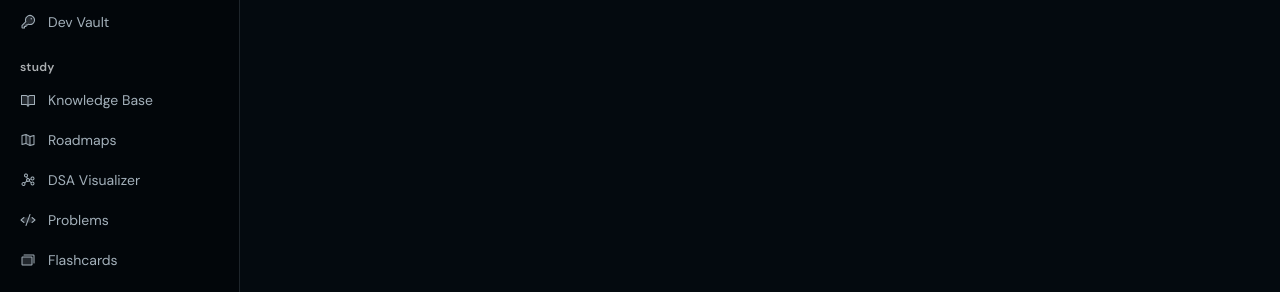
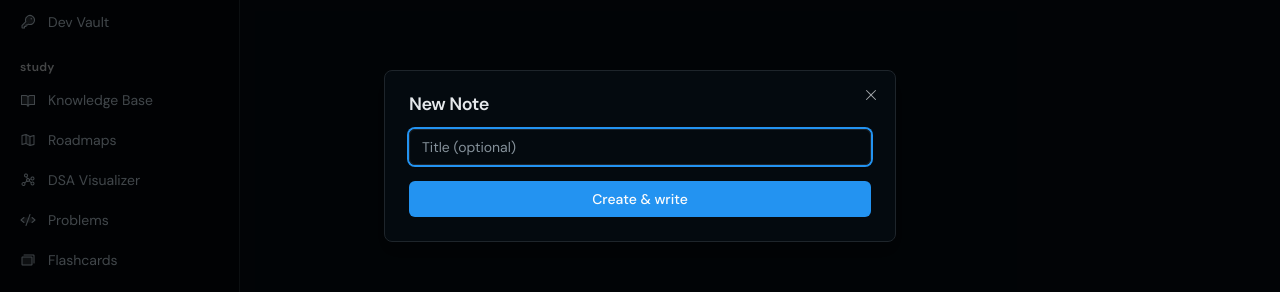
Before and after one commit to betallsoph/note-taking, a React (Vite) app: page /notes in a window 1280 px wide. Both pictures are taken after a click on the button "New Note". Shown: the part 244-536 px from the top of the page. Built offline with nearby package versions, Linux system fonts and the light colour scheme; no server answers.

Commit message:
feat: add New Note modal with create error feedback
Open a dialog to name a note before creating it, then navigate into
the editor. Surface API errors so a bad Mongo/Neon config is visible.

Co-authored-by: An T. Tran <betallsoph@users.noreply.github.com>

```diff
--- /dev/null
+++ b/src/features/notes/NoteFormDialog.tsx
@@ -0,0 +1,74 @@
+import { useState } from 'react'
+import { useNavigate } from 'react-router-dom'
+import { useMutation, useQueryClient } from '@tanstack/react-query'
+import { Dialog, DialogContent, DialogHeader, DialogTitle } from '@/components/ui/dialog'
+import { Button } from '@/components/ui/button'
+import { Input } from '@/components/ui/input'
+import { api } from '@/services/api'
+
+interface Props {
+  open: boolean
+  onOpenChange: (open: boolean) => void
+}
+
+export function NoteFormDialog({ open, onOpenChange }: Props) {
+  const [title, setTitle] = useState('')
+  const [error, setError] = useState<string | null>(null)
+  const navigate = useNavigate()
+  const queryClient = useQueryClient()
+
+  const createMutation = useMutation({
+    mutationFn: api.notes.create,
+    onSuccess: (note) => {
+      queryClient.invalidateQueries({ queryKey: ['notes'] })
+      queryClient.invalidateQueries({ queryKey: ['dashboard'] })
+      setTitle('')
+      setError(null)
+      onOpenChange(false)
+      navigate(`/notes/${note.id}`)
+    },
+    onError: (err) => {
+      setError(err instanceof Error ? err.message : 'Could not create note')
+    },
+  })
+
+  const handleSubmit = (e: React.FormEvent) => {
+    e.preventDefault()
+    setError(null)
+    createMutation.mutate({
+      title: title.trim() || 'Untitled',
+      content: { markdown: '' },
+    })
+  }
+
+  return (
+    <Dialog
+      open={open}
+      onOpenChange={(next) => {
+        onOpenChange(next)
+        if (!next) {
+          setTitle('')
+          setError(null)
+        }
+      }}
+    >
+      <DialogContent>
+        <DialogHeader>
+          <DialogTitle>New Note</DialogTitle>
+        </DialogHeader>
+        <form onSubmit={handleSubmit} className="space-y-4">
+          <Input
+            autoFocus
+            placeholder="Title (optional)"
+            value={title}
+            onChange={(e) => setTitle(e.target.value)}
+          />
+          {error && <p className="text-sm text-rose-500">{error}</p>}
+          <Button type="submit" className="w-full" disabled={createMutation.isPending}>
+            {createMutation.isPending ? 'Creating…' : 'Create & write'}
+          </Button>
+        </form>
+      </DialogContent>
+    </Dialog>
+  )
+}
--- a/src/features/notes/NotesPage.tsx
+++ b/src/features/notes/NotesPage.tsx
@@ -1,5 +1,5 @@
 import { useState } from 'react'
-import { Link, useNavigate } from 'react-router-dom'
+import { Link } from 'react-router-dom'
 import { useMutation, useQuery, useQueryClient } from '@tanstack/react-query'
 import { MagnifyingGlass, NotePencil, Plus, PushPin } from '@phosphor-icons/react'
 import { api } from '@/services/api'
@@ -7,25 +7,17 @@ import { PageHeader, EmptyState, Skeleton } from '@/components/ui/misc'
 import { Button } from '@/components/ui/button'
 import { Input } from '@/components/ui/input'
 import { formatDate, notePreview } from '@/lib/utils'
+import { NoteFormDialog } from './NoteFormDialog'
 
 export function NotesPage() {
   const [search, setSearch] = useState('')
-  const navigate = useNavigate()
+  const [createOpen, setCreateOpen] = useState(false)
   const queryClient = useQueryClient()
 
   const params = search ? { search } : undefined
   const { data: notes, isLoading } = useQuery({
     queryKey: ['notes', params],
     queryFn: () => api.notes.list(params),
-  })
-
-  const createMutation = useMutation({
-    mutationFn: () => api.notes.create({ title: 'Untitled', content: { markdown: '' } }),
-    onSuccess: (note) => {
-      queryClient.invalidateQueries({ queryKey: ['notes'] })
-      queryClient.invalidateQueries({ queryKey: ['dashboard'] })
-      navigate(`/notes/${note.id}`)
-    },
   })
 
   const deleteMutation = useMutation({
@@ -48,7 +40,7 @@ export function NotesPage() {
         title="Notes"
         description="Free-form notes for anything — ideas, lists, dumps, reminders to self"
         actions={
-          <Button onClick={() => createMutation.mutate()} disabled={createMutation.isPending}>
+          <Button onClick={() => setCreateOpen(true)}>
             <Plus className="h-4 w-4" />
             New Note
           </Button>
@@ -76,7 +68,7 @@ export function NotesPage() {
           title="Nothing here yet"
           description="Dump whatever is on your mind. No categories, no status — just notes."
           action={
-            <Button onClick={() => createMutation.mutate()}>
+            <Button onClick={() => setCreateOpen(true)}>
               <NotePencil className="h-4 w-4" />
               Start writing
             </Button>
@@ -125,6 +117,8 @@ export function NotesPage() {
           ))}
         </div>
       )}
+
+      <NoteFormDialog open={createOpen} onOpenChange={setCreateOpen} />
     </div>
   )
 }
```
